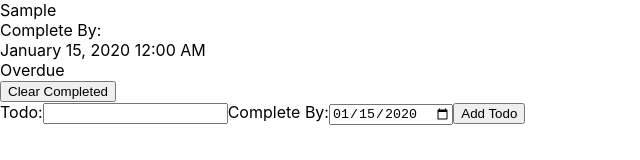
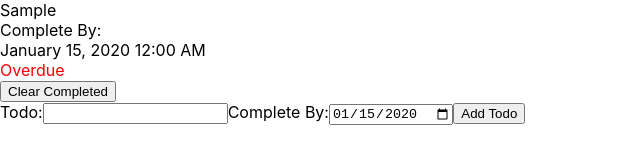
Before and after one commit to BUGBOUNTYchrisg8691/todo-using-reducer, a React (Create React App) app: page / in a window 1280 px wide. Both pictures are taken after typing "Sample", "2020-01-15" into the empty fields and a click on the button "Add Todo". Shown: the top 160 px of the page, without its empty margins (0-640 px from the left). Built offline with nearby package versions, Linux system fonts and the light colour scheme.

Commit message:
changed color style of overdue to red

```diff
--- a/src/components/Todo.css
+++ b/src/components/Todo.css
@@ -1,3 +1,7 @@
 .completed {
   text-decoration: line-through;
 }
+
+.overdue {
+  color: red;
+}
--- a/src/components/Todo.js
+++ b/src/components/Todo.js
@@ -27,7 +27,7 @@ export default class Todo extends Component {
           Time of Completion:
           <div>{this.props.todo.timeCompleted}</div>
         </label>}
-        {!this.props.todo.completed && new Date().getTime() > new Date(this.props.todo.completeBy).getTime() && <div>Overdue</div>}
+        {!this.props.todo.completed && new Date().getTime() > new Date(this.props.todo.completeBy).getTime() && <div className="overdue">Overdue</div>}
       </div>
     )
   }
```
